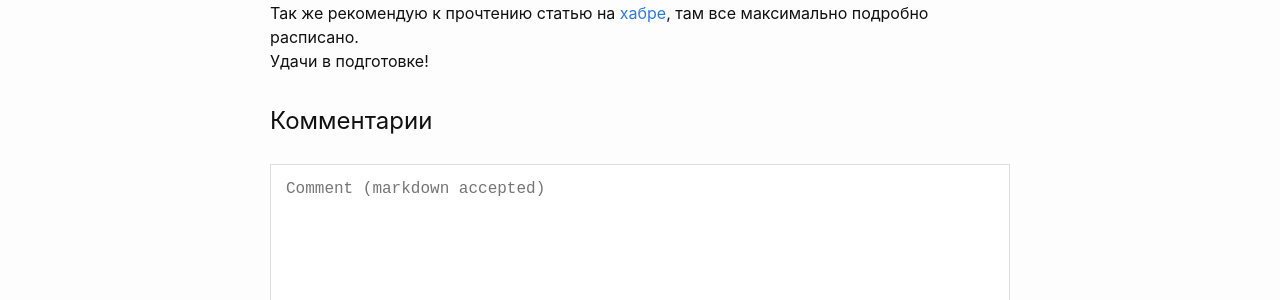
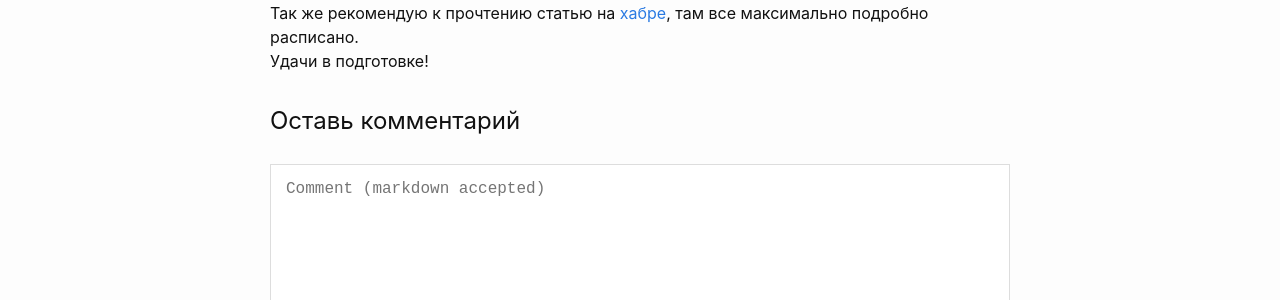
Before and after one commit to woohung/woohung.github.io, a Jekyll site: the page built from _posts/2021-11-25-Готовимся к CCNA.md, in a window 1280 px wide. Shown: the part 322-622 px from the top of the page. Built offline with Jekyll 4.4.1, drawn with Linux system fonts in a browser that asks for light colours.

Commit message:
fix list comment

```diff
--- a/_includes/comment-list.html
+++ b/_includes/comment-list.html
@@ -1,5 +1,5 @@
 <!-- _includes/comment-list.html -->
-{% assign comments = page.data.comments[page.slug] | where_exp: "item", "true" %}
+{% assign comments = site.data.comments.[page.slug] | where_exp: "item", "true" %}
 {% assign sorted_comments = comments | sort: 'date' %}
 {% for comment in sorted_comments %}
 <div class="comment">
--- a/_includes/comments.html
+++ b/_includes/comments.html
@@ -1,14 +1,14 @@
 <!-- _includes/comments.html -->
 <section class="comments">
-  {% if page.comments == true %}
-  <div>
-    <h2>Comments</h2>
-    {% include comment-list.html %}
-  </div>
+  {% if site.data.comments[page.slug] %}
+    <div>
+      <h2>Комментарии</h2>
+      {% include comment-list.html %}
+    </div>
   {% endif %}
 
   <div>
-    <h2>Комментарии</h2>
+    <h2>Оставь комментарий</h2>
     {% include comment-form.html %}
   </div>
 </section>
```
